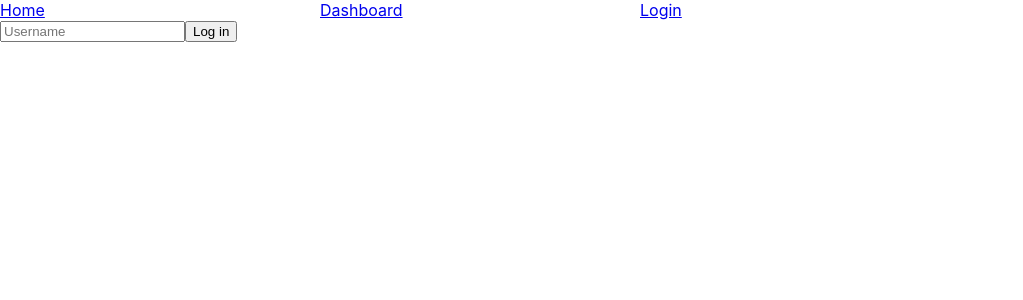
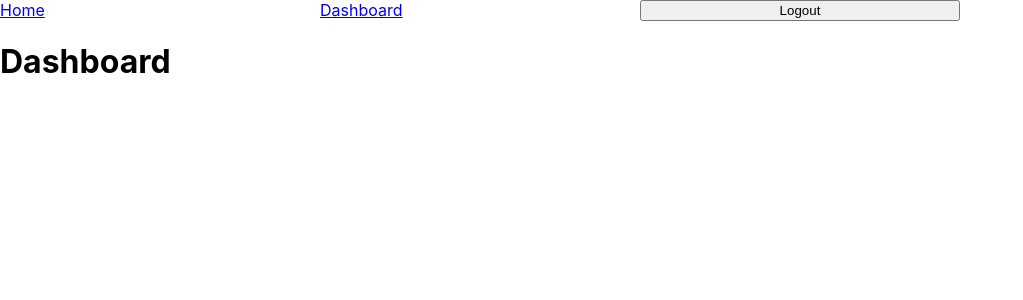
Before and after one commit to stedza93/WebCourse-Frontend, a React (Create React App) app in the folder router-app/: page /dashboard in a window 1280 px wide. Before the commit this address led to /login. Shown: the top 300 px of the page, without its empty margins (0-1023 px from the left). Built offline with nearby package versions, Linux system fonts and the light colour scheme; sample sign-in values are in the browser's storage.

Commit message:
promijenjena logika za verifikaciju statusa, i dodata funkcija za setovanje tokena u localStorage

```diff
--- a/router-app/src/auth/authService.js
+++ b/router-app/src/auth/authService.js
@@ -1,6 +1,13 @@
+import apiCall from "../services/apiCall";
 class AuthService {
-    isAuthenticated = false;
-    getAuthStatus() {return this.isAuthenticated; }
+    getAuthStatus() {
+      let token = localStorage.getItem("token");
+      if(!!token)this.setJwt(token)
+      return !!token ? true : false;
+    }
+    setJwt(token) {
+      apiCall.defaults.headers.common["Authorization"] = `Bearer ${token}`;
+    }
     login() {
       this.isAuthenticated = true;
       alert('Ulogovan')
```
